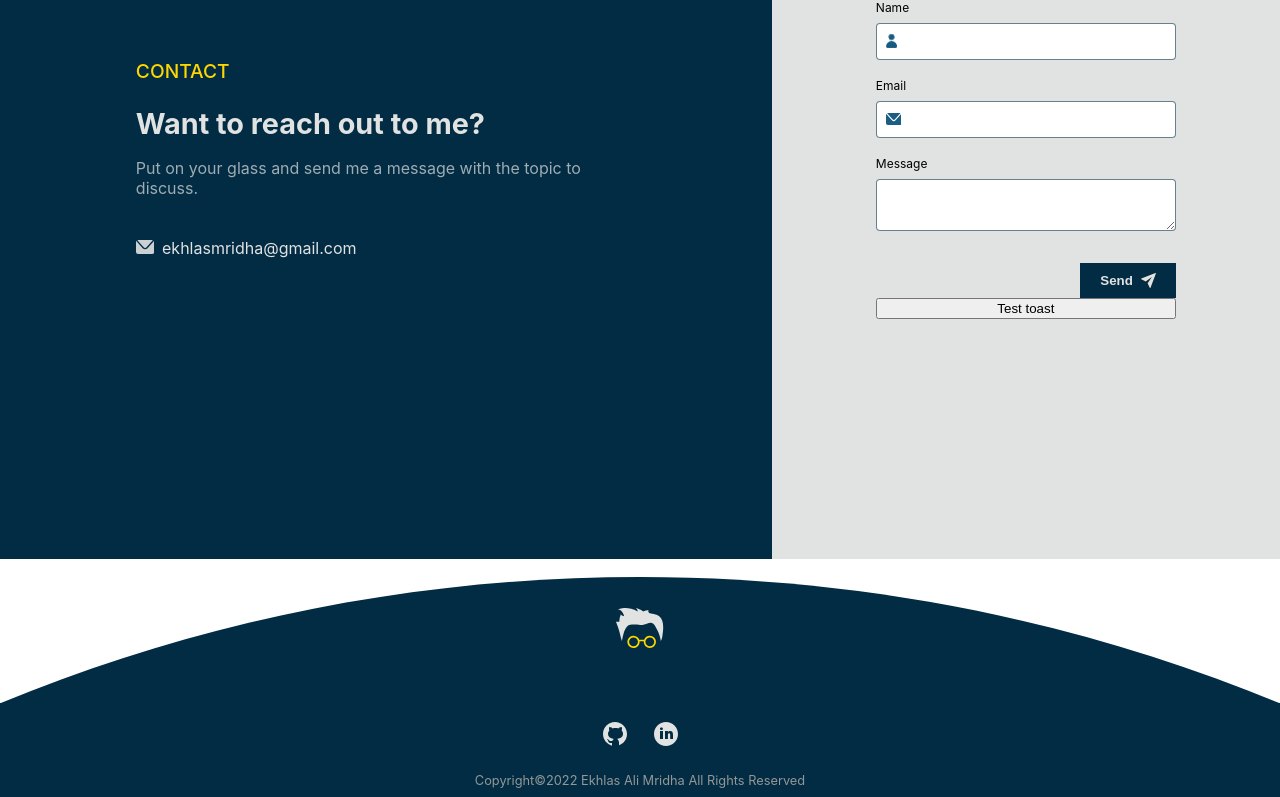
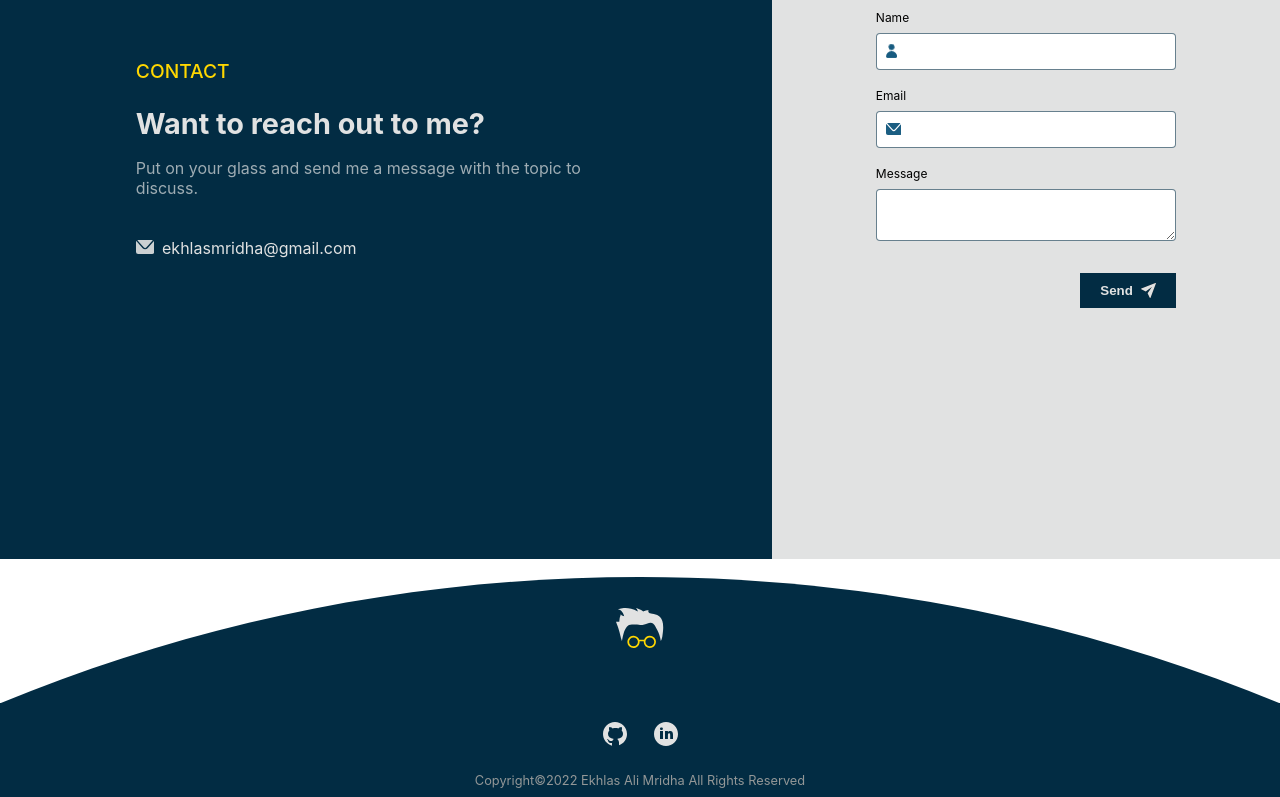
Before and after one commit to EkhlasMridha/portfolio, a React (Create React App) app: page / in a window 1280 px wide. Shown: the part 2751-3548 px from the top of the page. Built offline with nearby package versions, Linux system fonts and the light colour scheme.

Commit message:
test button removed:

```diff
--- a/src/pages/Contacts/ContactForm.tsx
+++ b/src/pages/Contacts/ContactForm.tsx
@@ -125,9 +125,6 @@ export const ContactForm = (props: any) => {
           <span>Sending...</span>
         </div>
       </div>
-      <button type="button" onClick={showToaster}>
-        Test toast
-      </button>
     </form>
   );
 };
```
